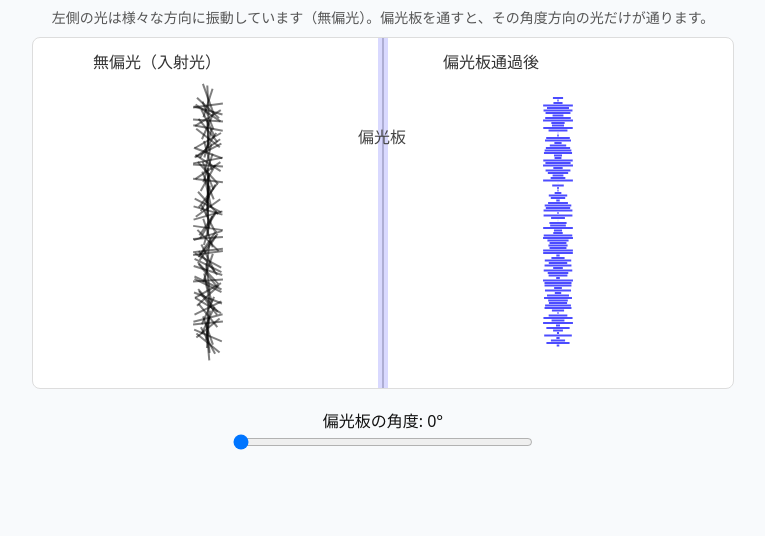
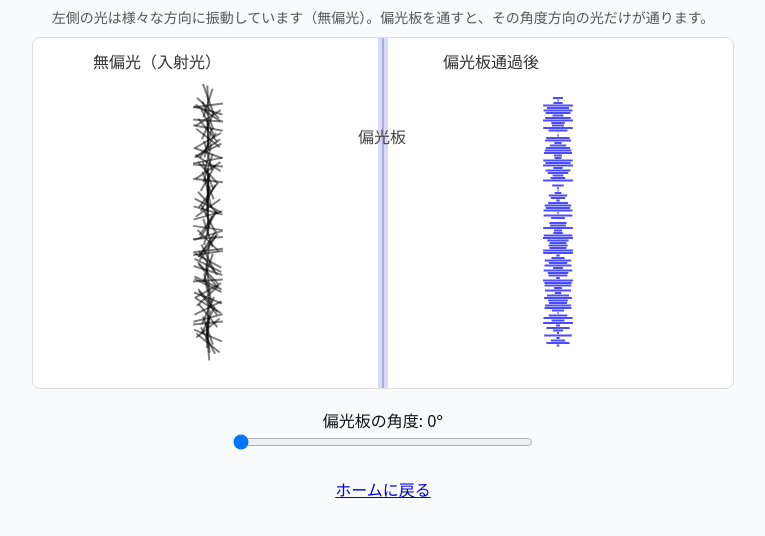
Before and after one commit to takahashi-alt/takahashi_physics_class, a plain HTML site: page henkou.html in a window 1280 px wide. Shown: the part 90-626 px from the top of the page, without its empty margins (257-1022 px from the left). Drawn offline with Linux system fonts and the light colour scheme.

Commit message:
Update henkou.html

```diff
--- a/henkou.html
+++ b/henkou.html
@@ -95,5 +95,7 @@
     angleSlider.addEventListener('input', draw);
     draw();
   </script>
+  <br>
+  <a href="index.html">ホームに戻る</a>
 </body>
 </html>
```
